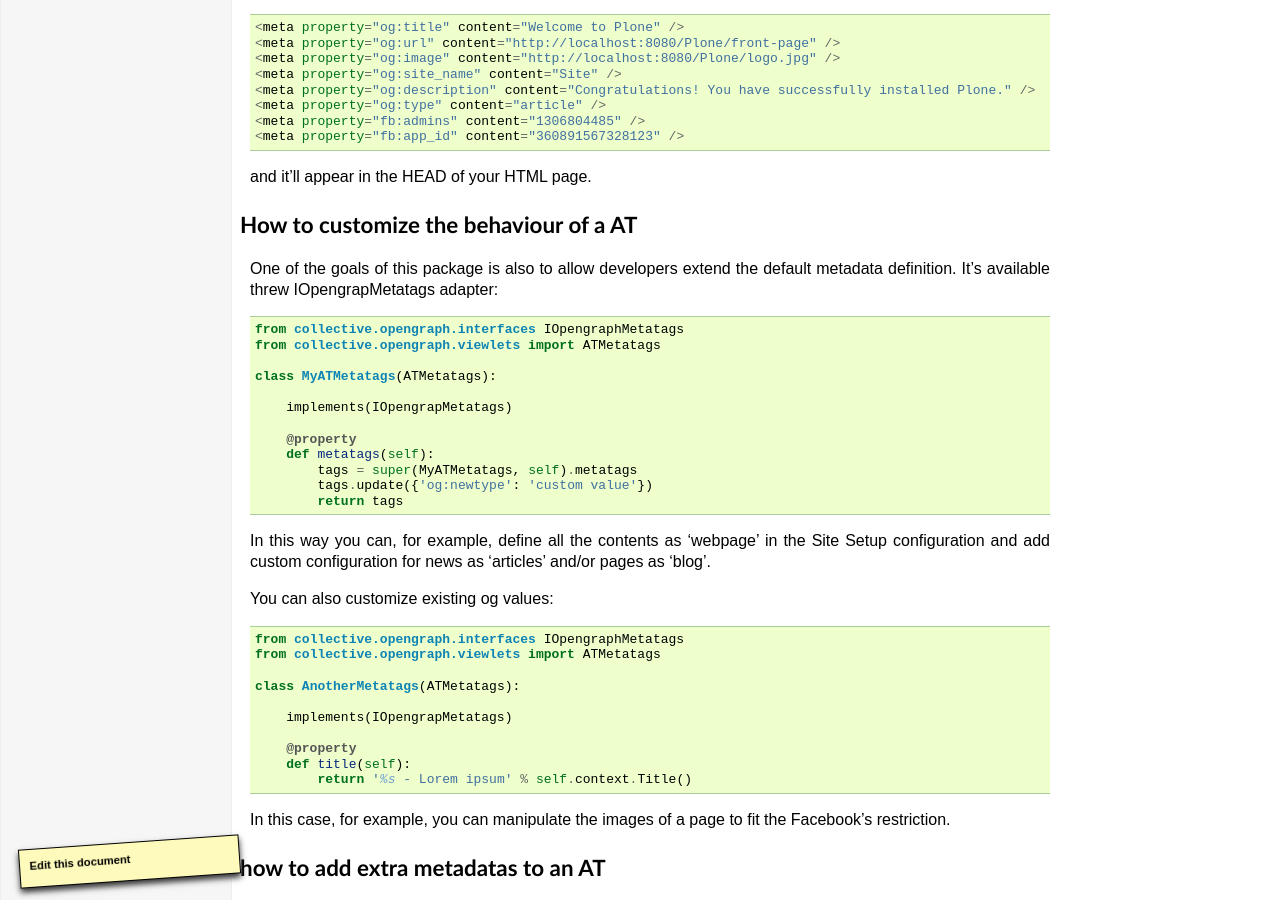
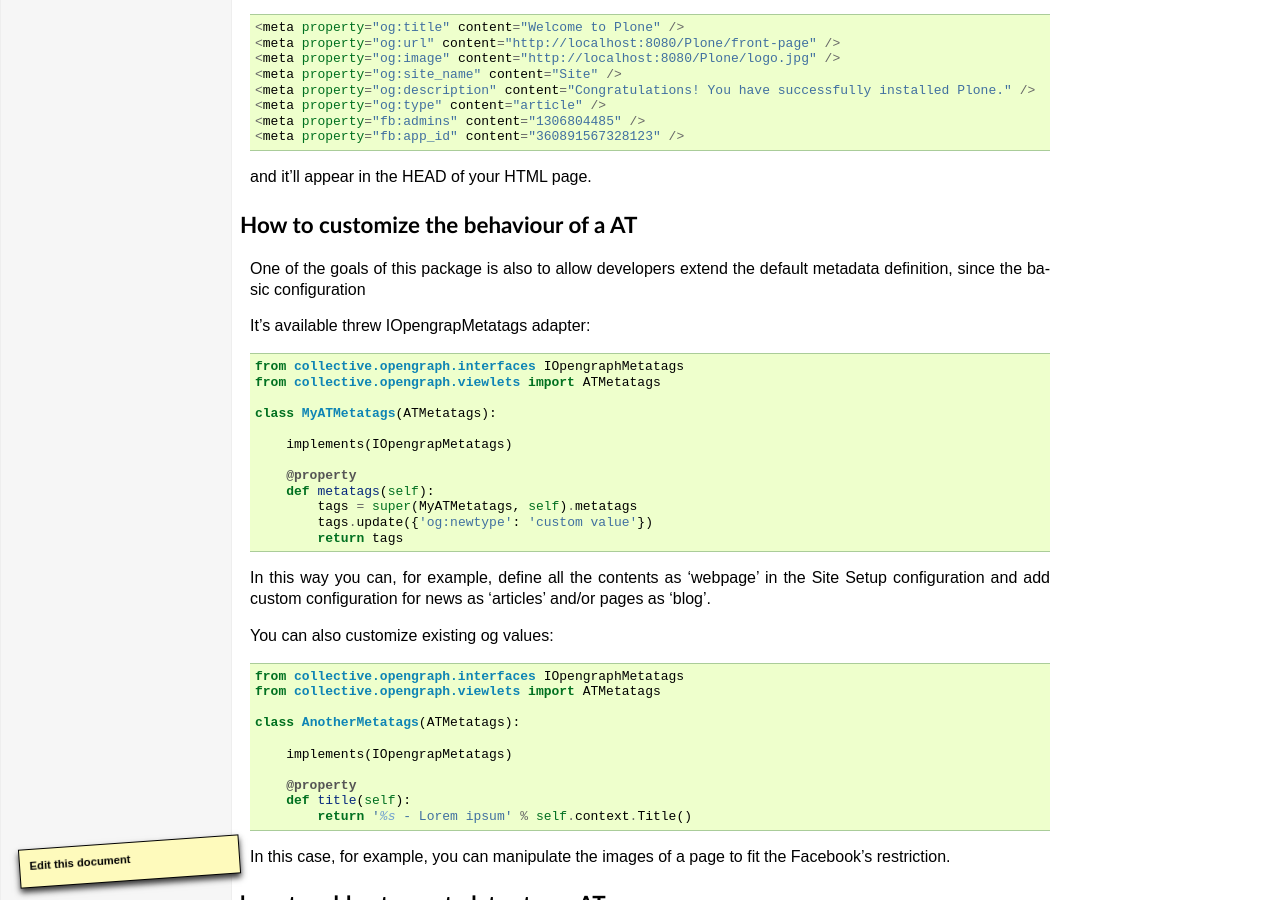
Before and after one commit to affinitic/collective.fb, a Sphinx documentation site: the page built from source/the-two-sides/plone-side.rst, in a window 1280 px wide and 900 px high, scrolled down 1553 px. Built offline with Sphinx 7.4.7, drawn with Linux system fonts in a browser that asks for light colours.

Commit message:
yet another review

```diff
--- a/source/the-two-sides/plone-side.rst
+++ b/source/the-two-sides/plone-side.rst
@@ -91,11 +91,11 @@ The final result is something like::
 and it'll appear in the HEAD of your HTML page.
 
 
-
 How to customize the behaviour of a AT
 ^^^^^^^^^^^^^^^^^^^^^^^^^^^^^^^^^^^^^^
 
-One of the goals of this package is also to allow developers extend the default metadata definition.
+One of the goals of this package is also to allow developers extend the default metadata definition, since the basic configuration
+
 It's available threw IOpengrapMetatags adapter::
 
 	from collective.opengraph.interfaces IOpengraphMetatags
```
